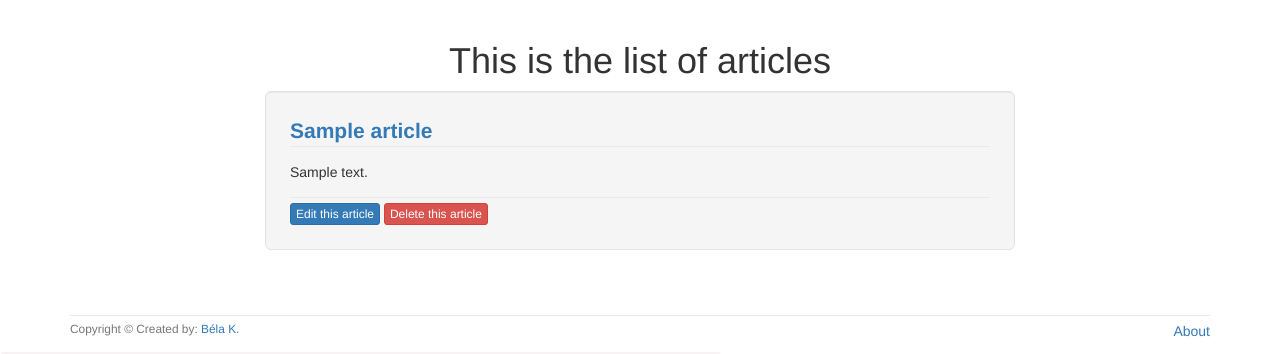
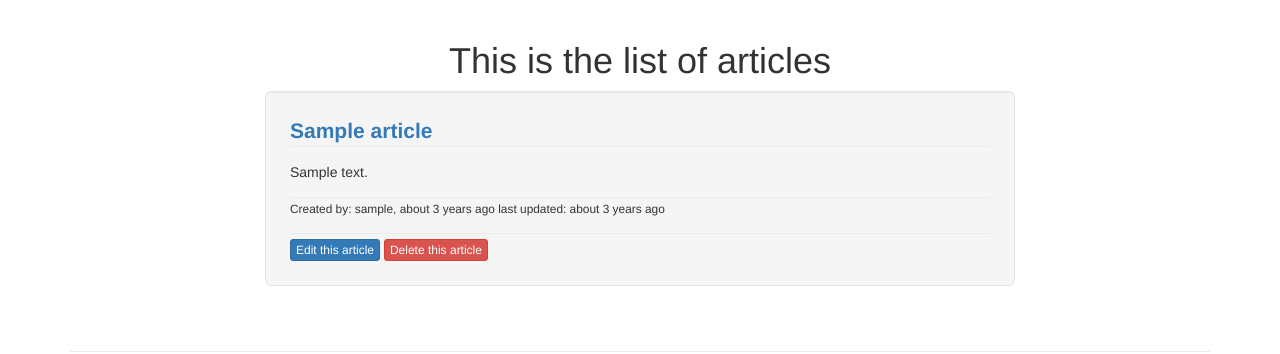
Before and after one commit to HoshiHUN/alpha-blog, a Rails app: page /articles in a window 1280 px wide. Shown: the part 52-406 px from the top of the page. Run offline with Rails 7, Linux system fonts and the light colour scheme; tables that the repository leaves empty hold one stand-in row (values such as "Sample post"); style sheets or scripts are compiled from the project's sources; some libraries are stand-ins or nearby versions.

Commit message:
add user data to articles listing page

```diff
--- a/app/assets/stylesheets/custom.css.scss
+++ b/app/assets/stylesheets/custom.css.scss
@@ -41,6 +41,11 @@ $navbar-default-bg: #000;
 .btn-xlarge {
   font-size: 1.7em;
   background-color: #000;
+}
+
+.article-meta-details {
+  border-top: 1px solid #eaeaea;
+  margin-top: 15px;
 }
 
 .article-actions {
--- a/app/views/articles/index.html.erb
+++ b/app/views/articles/index.html.erb
@@ -9,6 +9,12 @@
       </div>
       <div class="article-body">
         <%= truncate(article.description, length: 100) %>
+        <div class="article-meta-details">
+          <small>Created by: <%= article.user.username if article.user %>,
+                  <%= time_ago_in_words(article.created_at) %> ago
+                  last updated: <%= time_ago_in_words(article.updated_at) %> ago
+          </small>
+        </div>
       </div>
       <div class="article-actions">
         <%= link_to 'Edit this article', edit_article_path(article), class: "btn btn-xs btn-primary" %>
```
